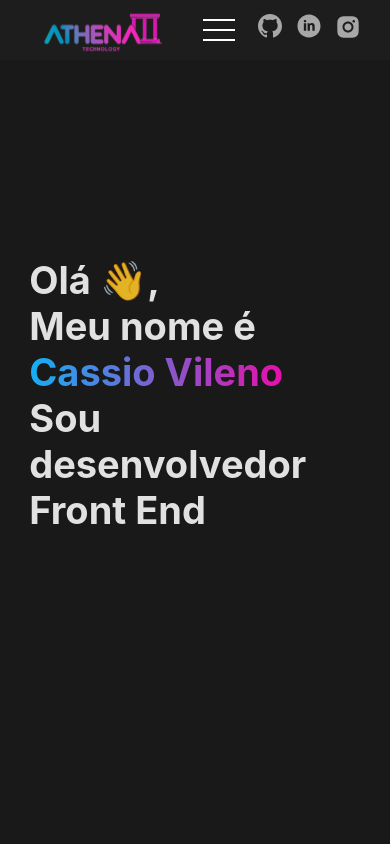
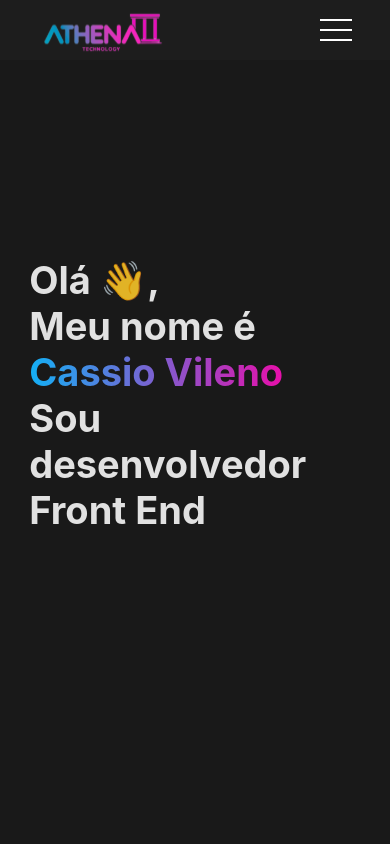
Before and after one commit to Cassio-Vileno/Portfolio, a React (Vite) app: page / in a window 390 px wide. Shown: the top 844 px of the page. Built offline with nearby package versions, Linux system fonts and the light colour scheme.

Commit message:
fix(): correção header

```diff
--- a/src/components/molecules/Header/styles.scss
+++ b/src/components/molecules/Header/styles.scss
@@ -69,8 +69,10 @@ nav {
   .mobile-menu {
     display: block;
   }
-  .media {
-    display: none;
+  nav {
+    .media {
+      display: none;
+    }
   }
 }
 
```
